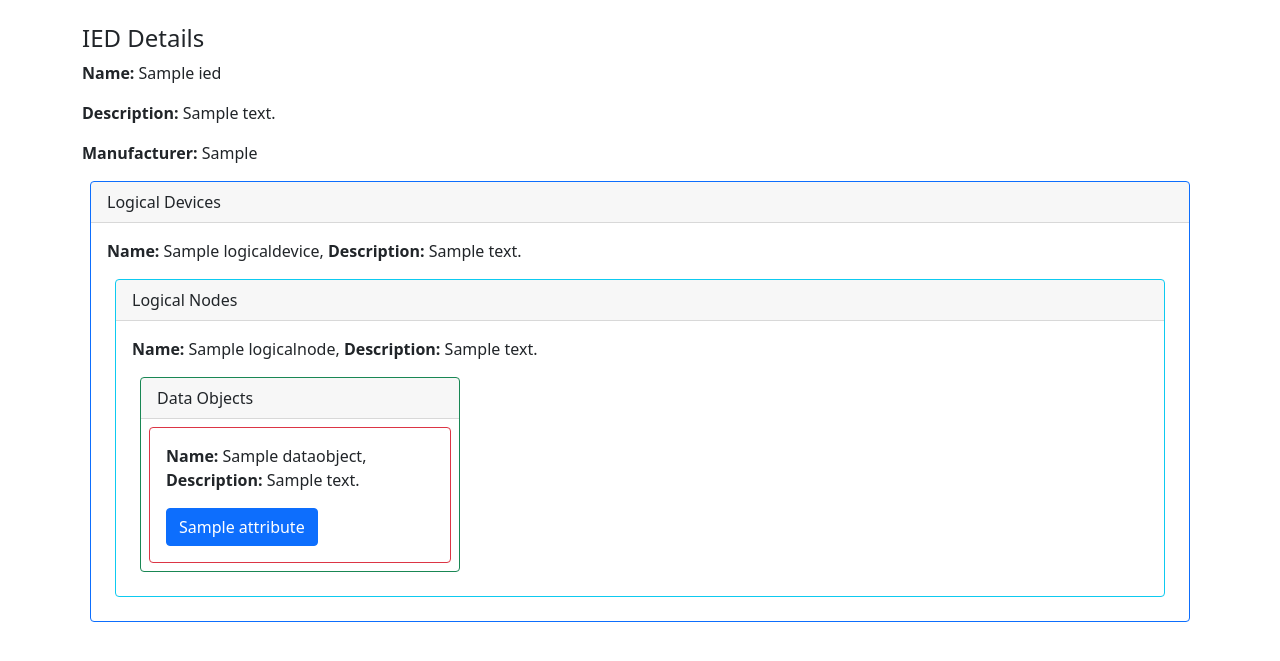
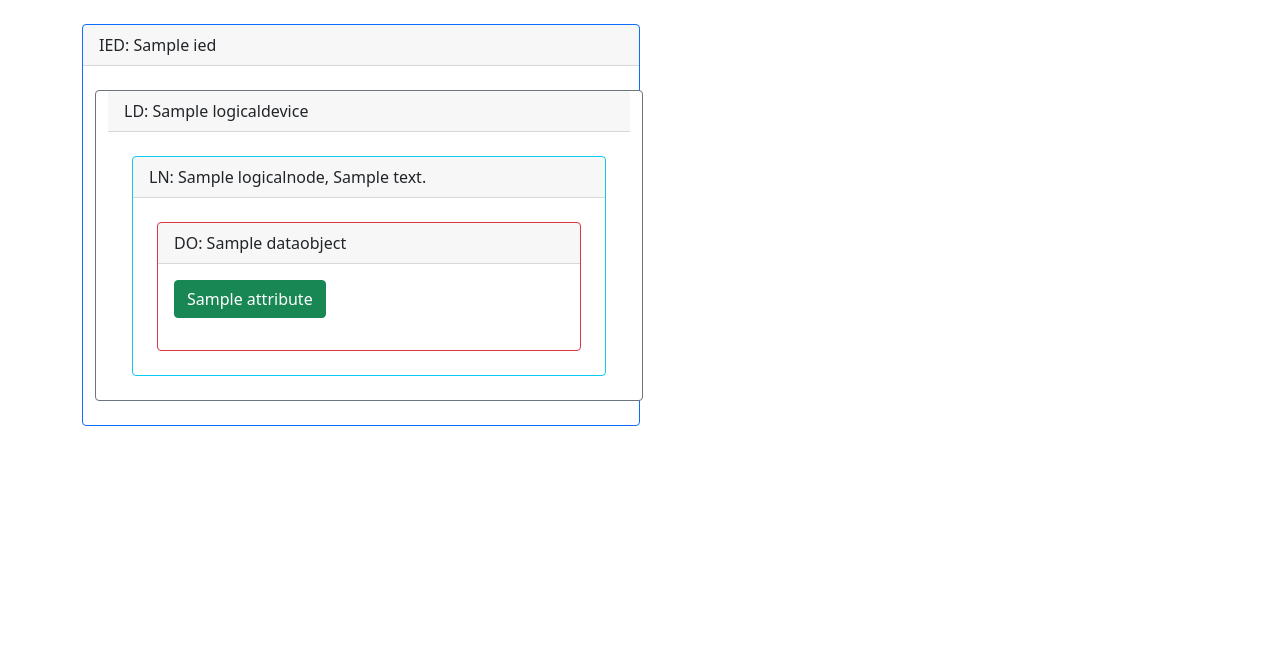
Before and after one commit to arindam31/IEDModelDesigner, a Django app: page /ied/1/details/ in a window 1280 px wide. Shown: the part 56-717 px from the top of the page. Run offline with Django 3.2, Linux system fonts and the light colour scheme; tables that the repository leaves empty hold one stand-in row (values such as "Sample post").

Commit message:
Better View for IED details. Tox file for flake 8. Inlines sre read only.

```diff
--- a/ied_design/ied/models.py
+++ b/ied_design/ied/models.py
@@ -16,6 +16,7 @@ class IED(models.Model):
     def __str__(self):
         return self.name
 
+
 class LogicalDevice(models.Model):
     name = models.CharField(max_length=100)
     ied = models.ForeignKey(IED, on_delete=models.CASCADE, null=True)
@@ -26,6 +27,7 @@ class LogicalDevice(models.Model):
     def __str__(self):
         return self.name
 
+
 class LogicalNode(models.Model):
     name = models.CharField(max_length=100)
     logical_device = models.ForeignKey(LogicalDevice, on_delete=models.PROTECT, null=True)
@@ -35,6 +37,7 @@ class LogicalNode(models.Model):
 
     def __str__(self):
         return self.name
+
 
 class DataObject(models.Model):
     name = models.CharField(max_length=100)
@@ -58,6 +61,7 @@ class AttribType(models.Model):
     def __str__(self):
         return self.name
 
+
 class Attribute(models.Model):
     name = models.CharField(max_length=100)
     attrib_type = models.ForeignKey(AttribType, on_delete=models.PROTECT, )
@@ -78,6 +82,7 @@ class Attribute(models.Model):
     def __str__(self):
         return self.name
 
+
 class AttribValue(models.Model):
     value = models.CharField(max_length=100)
     attribute = models.ForeignKey(Attribute, on_delete=models.PROTECT, null=True)
--- a/ied_design/ied/templates/ied/ied_details.html
+++ b/ied_design/ied/templates/ied/ied_details.html
@@ -1,39 +1,46 @@
 {% extends 'ied/base.html' %}
 
 {% block head %}
-    <title>All Vendors</title>
+    <title>IED Details</title>
 {% endblock %}
 
 {% block content %}
-<h4>IED Details</h4>
 
-<p><b>Name:</b> {{ ied.name }}</p>
-<p><b>Description: </b>{{ ied.description }}</p>
-<p><b>Manufacturer: </b>{{ ied.manufacturer }}</p>
-
-<div class="card border-primary m-2" style="width: auto;">
-    <div class="card-header">Logical Devices</div>
+<div class="card border-primary w-50">
+    <div class="card-header">IED: {{ ied.name }}</div>
     <div class="card-body">
+         <div class="row">
         {% for ld in ied.logicaldevice_set.all %}
-            <p><b>Name: </b>{{ ld.name }}, <b>Description: </b>{{ ld.description }}</p>
-                <div class="card border-info m-2" style="width: auto;">
-
-                    <div class="card-header">Logical Nodes</div>
+             <div class="card border-secondary m-2">
+             <div class="card-header">LD: {{ ld.name }}</div>
+             <div class="card-body">
+                 <div class="row">
                 {% for ln in ld.logicalnode_set.all %}
-
+                    <div class="col-md">
+                    <div class="card border-info m-2">
+                        <div class="card-header">LN: {{ ln.name }}, {{ ln.description }}</div>
                         <div class="card-body">
-                         <p><b>Name: </b>{{ ln.name }}, <b>Description: </b>{{ ln.description }}</p>
-
-                        <div class="card border-success m-2" style="width: 20rem;">
-                            <div class="card-header">Data Objects</div>
                             <div class="row">
                             {% for do in ln.dataobject_set.all %}
                                 <div class="col-md">
-                                    <div class="card border-danger m-2" style="width: auto;">
+                                <div class="card border-danger m-2"><!--- CARD DATAOBJECT --->
+                                    <div class="card-header">DO: {{ do.name }}</div>
                                     <div class="card-body">
-                                            <p><b>Name: </b>{{ do.name }}, <b>Description: </b>{{ do.description }}</p>
+                                        <div class="row">
                                             {% for att in do.attribute_set.all %}
-                                                <div class="btn btn-primary">{{ att.name }}</div>
+                                                    <div class="col-md">
+                                                        <p class="btn btn-success">{{ att.name }}</p>
+                                                    </div>
+                                            {% endfor %}
+                                        </div><!--- ROW ENDS --->
+                                    </div>
+                                </div><!--- CARD ATTRIBUTES ENDS--->
+                                </div>
+                            {% endfor %}
+                            </div>
+                        </div>
+                    </div>
+                    </div>
                  {% endfor %}
              </div>
              </div>
@@ -43,12 +50,4 @@
     </div>
 </div>
 
-                    {% endfor %}
-                    </div>
-
-            {% endfor %}
-        </div>
-    </div>
-</div>
-
 {% endblock %}
--- a/ied_design/ied/urls.py
+++ b/ied_design/ied/urls.py
@@ -5,4 +5,5 @@ from . import views
 urlpatterns = [
     # ex: /ied/5/details/
     path('ied/<int:ied_id>/details/', views.details_ied, name='ied_details'),
+    path('ied/<int:ied_id>/tree/', views.ied_tree, name='ied_tree'),
 ]
--- a/ied_design/ied/views.py
+++ b/ied_design/ied/views.py
@@ -5,8 +5,14 @@ from django.shortcuts import render
 
 from ied.models import IED
 
-# Create your views here.
+
 def details_ied(request, ied_id):
     ied = IED.objects.get(id=ied_id)
     context = {'ied': ied}
     return render(request, 'ied/ied_details.html', context)
+
+
+def ied_tree(request, ied_id):
+    ied = IED.objects.get(id=ied_id)
+    context = {'ied': ied}
+    return render(request, 'ied/ied_tree.html', context)
```
Also changed, not shown: ied_design/ied/admin.py (+19 -7 lines), ied_design/ied/templates/ied/ied_tree.html (added, +25 -0 lines), tox.ini (added, +10 -0 lines). Lines whose indentation alone changed are shown as unchanged.
